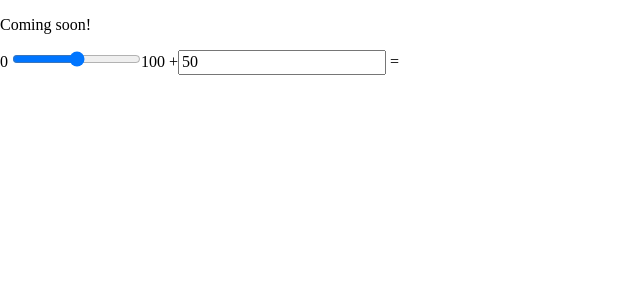
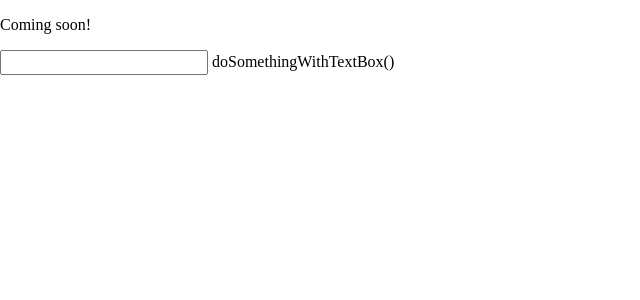
Before and after one commit to mebartsch/mebartsch.github.io, a Jekyll site: the page projects/Dollar-Word/index.html, which Jekyll copies as it is, in a window 1280 px wide. Shown: the top 300 px of the page, without its empty margins (0-640 px from the left). Built offline with Jekyll 4.4.1, drawn with Linux system fonts in a browser that asks for light colours; nearby versions of some CDN libraries; library files that are not in the unit come from our copies; part of the change alters nothing that is shown.

Commit message:
Update index.html

```diff
--- a/projects/Dollar-Word/index.html
+++ b/projects/Dollar-Word/index.html
@@ -9,7 +9,18 @@
     	<link rel="stylesheet" type="text/css" href="stylesheets/stylesheet.css" media="screen">
     	<link rel="stylesheet" type="text/css" href="stylesheets/github-light.css" media="screen">
   </head>
-	    <script src="/scripts/counting_rabbits.js"></script>
+	<!--    <script src="/scripts/counting_rabbits.js"></script> -->
+	<script type="text/javascript">
+
+function doSomethingWithTextBox()
+{
+  var textBox = document.getElementById('TEXTBOX_ID');
+  // do something with it ...
+
+}
+
+</script>
+
   <body>
   <!--
         	<section class="page-header">
@@ -23,16 +34,26 @@
 -->
 	 	   <p> Coming soon! </p>
 
-<!--	BUTTON TO RUN SCRIPT
-  <input type="button" onclick="count_rabbits()" value="Count rabbits!"/>
--->
+<!--	##BUTTON TO RUN SCRIPT
+  	<input type="button" onclick="count_rabbits()" value="Count rabbits!"/>
+
+	##Pass Variable from Input to script with button
+	<input name="textbox1" type="text" id="txt1"/>
+
+	##Pass Variable from Input to script with button
+	<input name="textbox1" type="text" id="txt1"/>
+	<input name="buttonExecute" onclick="execute(document.getElementById('txt1').value)" type="button" value="Execute" />
+
 
   <form oninput="x.value=parseInt(a.value)+parseInt(b.value)">0
   <input type="range" id="a" value="50">100
   +<input type="number" id="b" value="50">
   =<output name="x" for="a b"></output>
 </form>
+-->
 
+<input type="text" id="TEXTBOX_ID">
+doSomethingWithTextBox()
 </body>
 
 	 	<footer class="site-footer">
```
